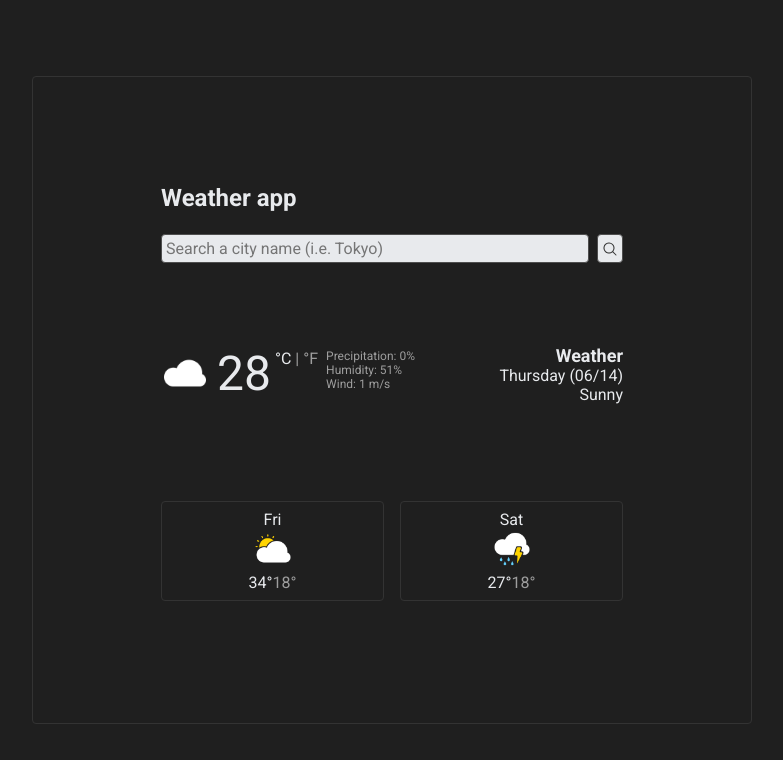
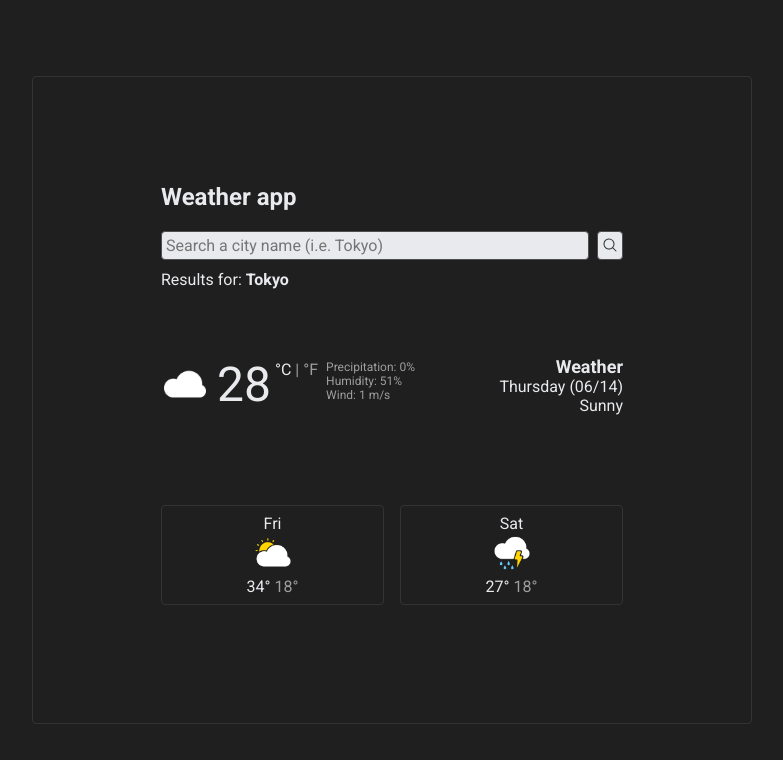
Before and after one commit to taewookim02/weather-app, a website built with webpack: page src/index.html in a window 1280 px wide. Shown: the whole page, without its empty margins (248-1031 px from the left). Built offline with nearby package versions, Linux system fonts and the light colour scheme.

Commit message:
style: add city name

```diff
--- a/src/component/ForecastWeather.js
+++ b/src/component/ForecastWeather.js
@@ -4,7 +4,6 @@ import rainThunderPng from "../assets/RainThunder.png";
 export class ForecastWeather {
   constructor() {
     const forecast = this.#renderComponent();
-    console.log(forecast);
     return forecast;
   }
 
--- a/src/controller/UIController.js
+++ b/src/controller/UIController.js
@@ -6,11 +6,11 @@ export class UIController {
   constructor() {}
 
   init() {
-    this.render();
+    this.#renderComponent();
   }
-  // render
+  // #renderComponent
 
-  render() {
+  #renderComponent() {
     // container
     const container = document.querySelector(".container");
 
@@ -21,6 +21,15 @@ export class UIController {
 
     // header
     const header = new Header();
+
+    // city description
+    const city = document.createElement("span");
+    city.textContent = `Results for: `;
+    city.classList.add("heading-secondary");
+    const cityName = document.createElement("strong");
+    cityName.textContent = `Tokyo`;
+    city.appendChild(cityName);
+
     // current
     const current = new CurrentWeather();
     // forecast
@@ -29,6 +38,7 @@ export class UIController {
     // append
     container.appendChild(title);
     container.appendChild(header);
+    container.appendChild(city);
     container.appendChild(current);
     container.appendChild(forecast);
   }
--- a/src/styles.css
+++ b/src/styles.css
@@ -25,7 +25,7 @@ body {
   padding: 96px 128px;
   display: grid;
   grid-template-columns: 1fr 1fr;
-  grid-template-rows: 1fr 1fr 4fr 3fr;
+  grid-template-rows: 1fr 1fr min-content 4fr 3fr;
   align-items: center;
   border: 1px solid #333;
   border-radius: 4px;
@@ -157,3 +157,8 @@ body {
     height: 40px;
   }
 }
+
+.forecast__temp {
+  display: flex;
+  gap: 4px;
+}
```
Also changed, not shown: src/index.html (+1 -63 lines), dist/app.bundle.js, dist/index.html.
